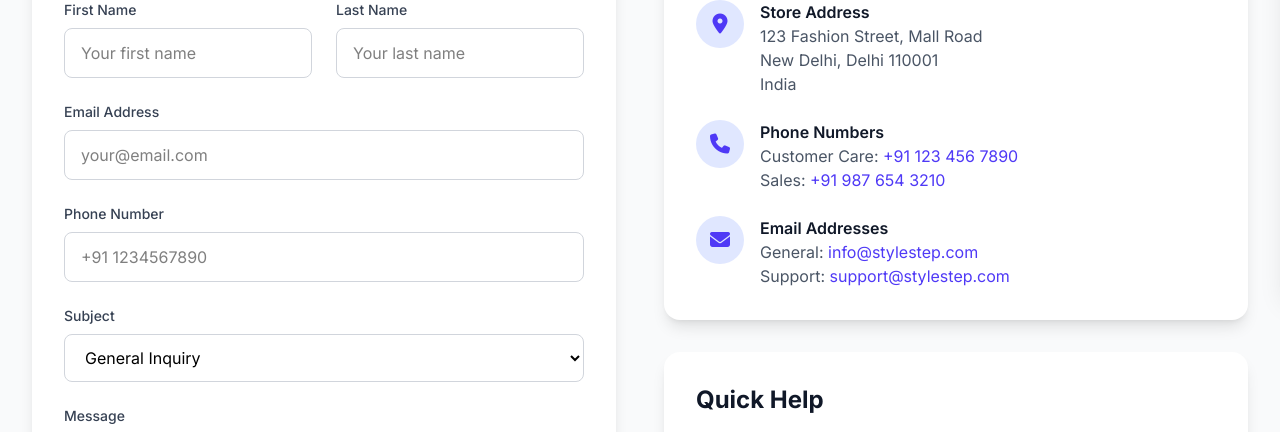
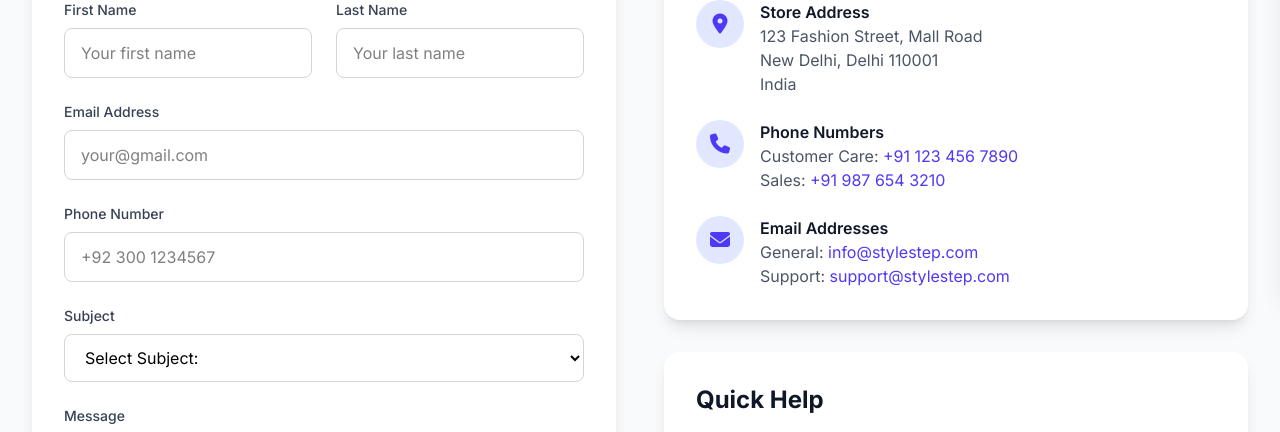
Before and after one commit to razashaikh99/DT-E-Commerce-Website-Fetching-API, a React (Vite) app: page /contact-us in a window 1280 px wide. Shown: the part 512-944 px from the top of the page. Built offline with nearby package versions, Linux system fonts and the light colour scheme.

Commit message:
update code

```diff
--- a/src/Sections/ContactUs/ContactContent/ContactForm.jsx
+++ b/src/Sections/ContactUs/ContactContent/ContactForm.jsx
@@ -1,28 +1,72 @@
-import React from 'react'
+import { useFormik } from 'formik';
+import { useEffect } from 'react';
+import { toast } from 'react-toastify';
 
 export default function ContactForm() {
+
+    const formik = useFormik({
+
+        initialValues: {
+            firstName: '',
+            lastName: '',
+            email: '',
+            tel: '',
+            subject: '',
+            message: ''
+        },
+
+        validate: values => {
+            const error = {};
+
+            if (!values.firstName) error.firstName = "First Name Required..."
+            if (!values.lastName) error.lastName = "Last Name Required..."
+            if (!values.email) {
+                error.email = "Email Required..."
+            } else if (!/\S+@\S+\.\S+/.test(values.email)) {
+                error.email = "Invalid Email Format..."
+            }
+            if (!values.tel) error.tel = "Contact No Required..."
+            if (!values.subject) error.subject = "Subject Required..."
+            if (!values.message) error.message = "Message Required..."
+
+            return error;
+        },
+
+        onSubmit: (values, { resetForm }) => {
+            console.log('Form Data: ', values);
+            toast.success("Form Submitted SuccessFully...");
+            resetForm();
+        }
+
+    });
+
     return (
         <div>
             <div className="contact-card bg-white rounded-2xl p-8 shadow-lg">
                 <h2 className="text-3xl font-bold text-gray-900 mb-6">Send us a Message</h2>
-                <form className="space-y-6">
+                <form className="space-y-6" onSubmit={formik.handleSubmit}>
+
                     <div className="grid md:grid-cols-2 gap-6">
                         <div>
                             <label className="block text-sm font-medium text-gray-700 mb-2">First Name</label>
                             <input
                                 type="text"
+                                name='firstName'
+                                placeholder="Your first name"
                                 className="w-full px-4 py-3 border border-gray-300 rounded-lg focus:ring-2 focus:ring-indigo-500 focus:border-transparent"
-                                placeholder="Your first name"
-                                required
+                                onChange={formik.handleChange}
+                                value={formik.values.firstName}
                             />
                         </div>
                         <div>
                             <label className="block text-sm font-medium text-gray-700 mb-2">Last Name</label>
                             <input
                                 type="text"
+                                name='lastName'
+                                placeholder="Your last name"
                                 className="w-full px-4 py-3 border border-gray-300 rounded-lg focus:ring-2 focus:ring-indigo-500 focus:border-transparent"
-                                placeholder="Your last name"
-                                required
+                                onChange={formik.handleChange}
+                                value={formik.values.lastName}
                             />
                         </div>
                     </div>
@@ -31,9 +75,11 @@ export default function ContactForm() {
                         <label className="block text-sm font-medium text-gray-700 mb-2">Email Address</label>
                         <input
                             type="email"
+                            name='email'
+                            placeholder="your@gmail.com"
                             className="w-full px-4 py-3 border border-gray-300 rounded-lg focus:ring-2 focus:ring-indigo-500 focus:border-transparent"
-                            placeholder="your@email.com"
-                            required
+                            onChange={formik.handleChange}
+                            value={formik.values.email}
                         />
                     </div>
 
@@ -41,16 +87,23 @@ export default function ContactForm() {
                         <label className="block text-sm font-medium text-gray-700 mb-2">Phone Number</label>
                         <input
                             type="tel"
+                            name='tel'
                             className="w-full px-4 py-3 border border-gray-300 rounded-lg focus:ring-2 focus:ring-indigo-500 focus:border-transparent"
-                            placeholder="+91 1234567890"
+                            placeholder="+92 300 1234567"
+                            onChange={formik.handleChange}
+                            value={formik.values.tel}
                         />
                     </div>
 
                     <div>
                         <label className="block text-sm font-medium text-gray-700 mb-2">Subject</label>
                         <select
-                            className="w-full px-4 py-3 border border-gray-300 rounded-lg focus:ring-2 focus:ring-indigo-500 focus:border-transparent">
-                            <option>General Inquiry</option>
+                            name='subject'
+                            onChange={formik.handleChange}
+                            value={formik.values.subject}
+                            className="w-full px-4 py-3 border border-gray-300 rounded-lg focus:ring-2 focus:ring-indigo-500 focus:border-transparent"
+                        >
+                            <option value="">Select Subject:</option>
                             <option>Product Questions</option>
                             <option>Order Support</option>
                             <option>Returns & Exchanges</option>
@@ -64,17 +117,25 @@ export default function ContactForm() {
                         <label className="block text-sm font-medium text-gray-700 mb-2">Message</label>
                         <textarea
                             rows="5"
+                            name='message'
                             className="w-full px-4 py-3 border border-gray-300 rounded-lg focus:ring-2 focus:ring-indigo-500 focus:border-transparent"
                             placeholder="Tell us how we can help you..."
-                            required
+                            onChange={formik.handleChange}
+                            value={formik.values.message}
                         ></textarea>
                     </div>
 
                     <button
                         type="submit"
+                        onClick={() => {
+                            if (!formik.isValid) {
+                                toast.error("Please fill all required fields ❌");
+                            }
+                        }}
                         className="w-full bg-indigo-600 text-white py-3 px-6 rounded-lg font-semibold hover:bg-indigo-700 transition hover:scale-105 cursor-pointer">
                         Send Message
                     </button>
+
                 </form>
             </div>
         </div>
```
